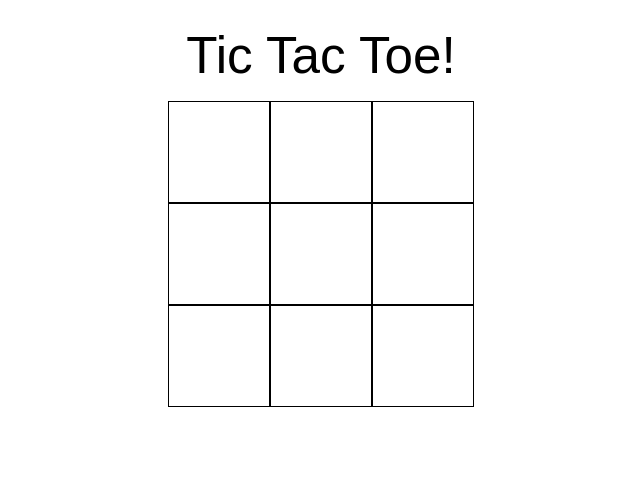
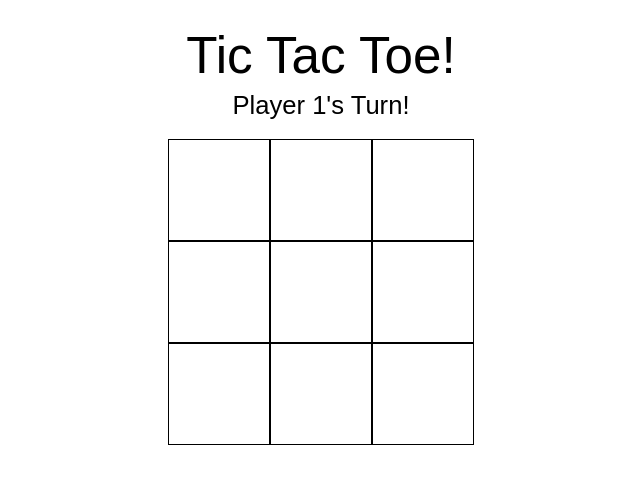
Before and after one commit to BenKiok/ticTacToe, a plain HTML site: page index.html in a window 1280 px wide. Shown: the whole page, without its empty margins (319-959 px from the left). Drawn offline with Linux system fonts and the light colour scheme.

Commit message:
Add h2 to display player turns and winner

```diff
--- a/index.html
+++ b/index.html
@@ -7,6 +7,7 @@
 </head>
 <body>
 	<h1>Tic Tac Toe!</h1>
+	<h2></h2>
 	<div class="container">
 		<div></div>
 		<div></div>
--- a/script.js
+++ b/script.js
@@ -22,8 +22,27 @@ const gameBoard = (() => {
 
 		return arr;
 	})();
+	const declare = (() => {
+		const h2 = document.querySelector("h2");
+		const declareP1 = "Player 1's Turn!";
+		const declareP2 = "Player 2's Turn!";
 
-	return { placedX, gamePlay, winningPlays, gameSpots };
+		const player = () => {
+			if (h2.innerHTML == declareP1) {
+				h2.innerHTML = declareP2;
+			} else {
+				h2.innerHTML = declareP1;
+			}
+		}
+
+		const winner = (declaration) => {
+			h2.innerHTML = declaration;
+		}
+
+		return { player, winner };
+	})();
+
+	return { placedX, gamePlay, winningPlays, gameSpots, declare };
 })();
 
 // factory function for allowing player moves
@@ -40,7 +59,9 @@ const game = () => {
 	const p2 = player();
 	p2.playerMarker = "O";
 
-	const declareWinner = () => {
+	gameBoard.declare.player();
+
+	const determineWinner = () => {
 		let winningPlays = gameBoard.winningPlays;
 		let gamePlay = gameBoard.gamePlay;
 		let playArrLen = gamePlay.length;
@@ -94,14 +115,15 @@ const game = () => {
 					gameBoard.placedX = !gameBoard.placedX;
 				}
 
-				let winner = declareWinner();
+				gameBoard.declare.player();
+
+				let winner = determineWinner();
 
 				if (winner) {
-					alert(winner);
+					gameBoard.declare.winner(winner);
 					gameBoard.gameSpots.forEach((spot) => {
 						if (spot.innerHTML == "") {
 							spot.innerHTML = " ";
-							console.log("Reset spot");
 						}
 					});
 				}
--- a/style.css
+++ b/style.css
@@ -6,6 +6,11 @@ body {
 h1 {
 	margin-top: 30px;
 	font-size: 3.2em;
+}
+
+h2 {
+	margin-top: 12px;
+	font-size: 1.6em;
 }
 
 .container {
```
